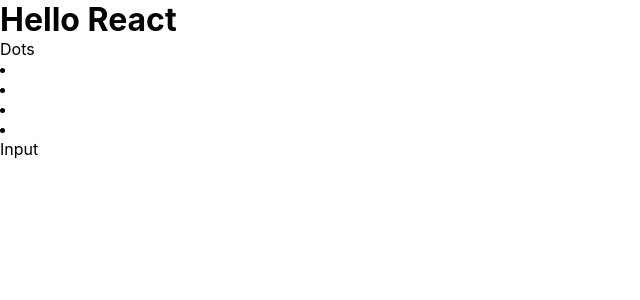
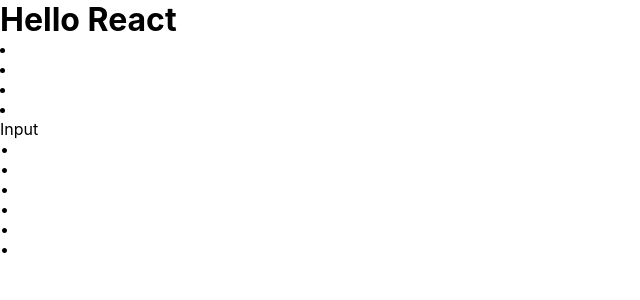
Before and after one commit to VamiqValji/mortality-calculator, a React (Create React App) app: page / in a window 1280 px wide. Shown: the top 300 px of the page, without its empty margins (0-640 px from the left). Built offline with nearby package versions, Linux system fonts and the light colour scheme.

Commit message:
Basic Concept of DOM Rendering
The basic understanding of how DOM rendering will be implemented in this project is set.

```diff
--- a/public/index.html
+++ b/public/index.html
@@ -27,6 +27,7 @@
   <body>
     <noscript>You need to enable JavaScript to run this app.</noscript>
     <div id="root"></div>
+    <div id="dots"></div>
     <!--
       This HTML file is a template.
       If you open it directly in the browser, you will see an empty page.
--- a/src/components/Dots.js
+++ b/src/components/Dots.js
@@ -1,9 +1,23 @@
 import React from "react";
+import ReactDOM from "react-dom";
 
 function Dots() {
+
+    // let li = React.createElement("li", {className="li"}, "test");
+    // ReactDOM.render(li, document.getElementsByClassName("dots"));
+
+    const numbers = [1,1,1,1,1,1];
+    const listItems = numbers.map((number) =>
+    <li>•</li>);
+
+    ReactDOM.render(
+        <ul>{listItems}</ul>,
+        document.getElementById("dots")
+      );
+
     return(
         <div>
-            <div>Dots</div>
+
             <li></li>
             <li></li>
             <li></li>
--- a/src/components/Input.js
+++ b/src/components/Input.js
@@ -1,5 +1,4 @@
 import React from "react";
-import ReactDOM from "react-dom";
 
 function Input() {
     return(
```
Also changed, not shown: 1 other file (tests, documents, lock files or other folders).
